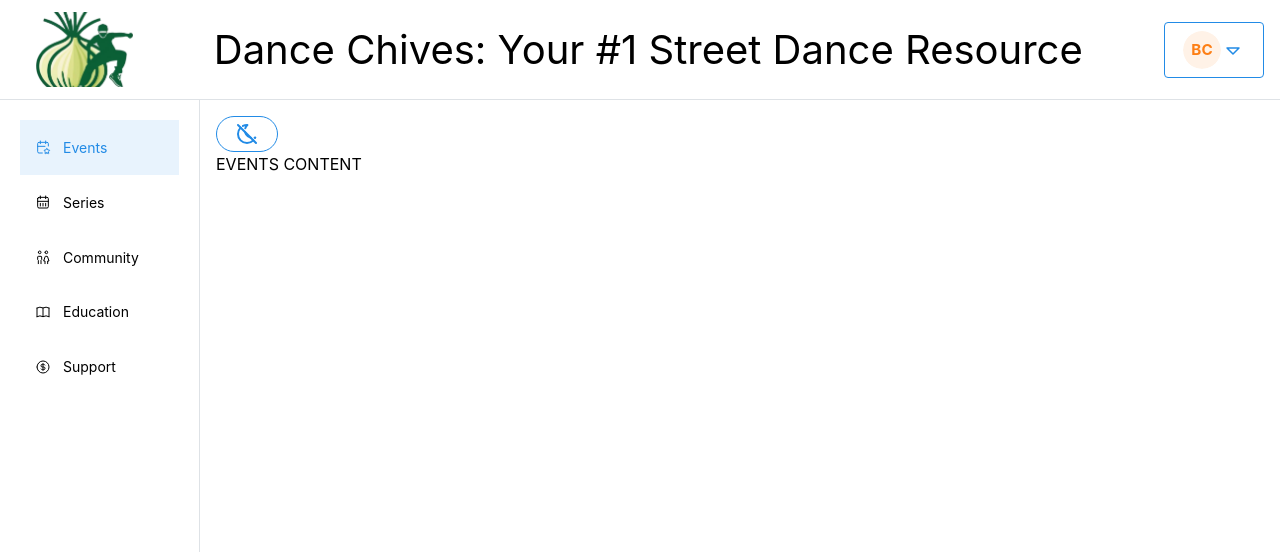
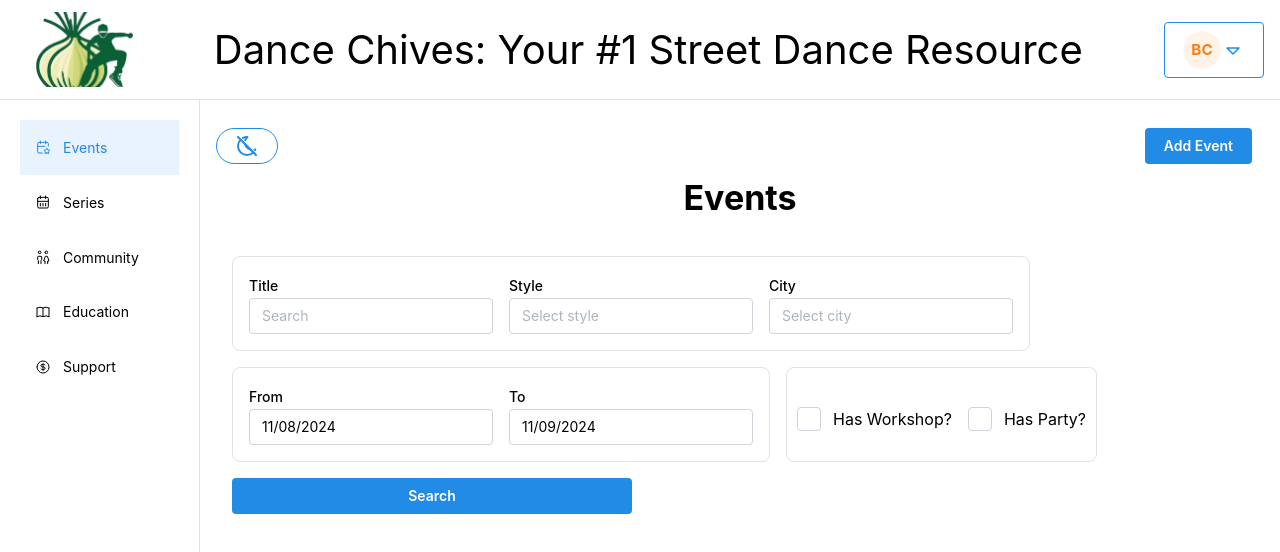
Before and after one commit to BenTheChi/dance-chives, a React (Vite) app: page /events in a window 1280 px wide. Shown: the top 552 px of the page. Built offline with nearby package versions, Linux system fonts and the light colour scheme.

Commit message:
Event Search Menu

```diff
--- a/package.json
+++ b/package.json
@@ -20,9 +20,11 @@
     "storybook:build": "storybook build"
   },
   "dependencies": {
-    "@mantine/core": "7.13.4",
-    "@mantine/hooks": "7.13.4",
+    "@mantine/core": "7.13.5",
+    "@mantine/dates": "^7.13.5",
+    "@mantine/hooks": "7.13.5",
     "@tabler/icons-react": "^3.21.0",
+    "dayjs": "^1.11.13",
     "react": "^18.3.1",
     "react-dom": "^18.3.1",
     "react-router-dom": "^6.27.0"
--- a/src/App.tsx
+++ b/src/App.tsx
@@ -3,6 +3,8 @@ import '@mantine/core/styles.css';
 import { MantineProvider, Text } from '@mantine/core';
 import { Router } from './Router';
 import { theme } from './theme';
+
+import '@mantine/dates/styles.css';
 
 export default function App() {
   return (
--- a/src/components/AppShell/NavBar.tsx
+++ b/src/components/AppShell/NavBar.tsx
@@ -5,6 +5,7 @@ import {
   IconCoin,
   IconFriends,
 } from '@tabler/icons-react';
+import { Link } from 'react-router-dom';
 import { NavLink } from '@mantine/core';
 
 export function NavBar() {
@@ -12,42 +13,43 @@ export function NavBar() {
     <>
       {[
         {
-          href: '/events',
+          to: '/events',
           key: 'events-nav',
           label: 'Events',
           icon: <IconCalendarStar size="1rem" stroke={1.5} />,
         },
         {
-          href: '/series',
+          to: '/series',
           key: 'series-nav',
           label: 'Series',
           icon: <IconCalendarMonth size="1rem" stroke={1.5} />,
         },
         {
-          href: '/community',
+          to: '/community',
           key: 'community-nav',
           label: 'Community',
           icon: <IconFriends size="1rem" stroke={1.5} />,
         },
         {
-          href: '/education',
+          to: '/education',
           key: 'education-nav',
           label: 'Education',
           icon: <IconBook size="1rem" stroke={1.5} />,
         },
         {
-          href: '/support',
+          to: '/support',
           key: 'support-nav',
           label: 'Support',
           icon: <IconCoin size="1rem" stroke={1.5} />,
         },
       ].map((link) => (
         <NavLink
-          href={link.href}
+          component={Link}
+          to={link.to}
           key={link.key}
           label={link.label}
           leftSection={link.icon}
-          active={window.location.pathname === link.href}
+          active={window.location.pathname === link.to}
         />
       ))}
     </>
--- a/src/components/Cards/TallCard.tsx
+++ b/src/components/Cards/TallCard.tsx
@@ -11,7 +11,6 @@ interface TallCardProps {
 }
 
 export function TallCard({ cardType, title, date, city, styles }: TallCardProps) {
-  console.log(cardType);
   return (
     <Card component={Link} to={`/${cardType}`} withBorder radius="md" shadow="sm" w="300">
       <Group>
--- a/src/pages/EventsPage.tsx
+++ b/src/pages/EventsPage.tsx
@@ -1,12 +1,134 @@
-import { Text } from '@mantine/core';
+import { useState } from 'react';
+import { Link } from 'react-router-dom';
+import {
+  Autocomplete,
+  Button,
+  Card,
+  Center,
+  Checkbox,
+  Group,
+  Paper,
+  TextInput,
+  Title,
+} from '@mantine/core';
+import { DateInput } from '@mantine/dates';
 import { BasicAppShell } from '../components/AppShell/BasicAppShell';
 import { DarkModeToggle } from '../components/ColorSchemeToggle/ColorSchemeToggle';
 
 export function EventsPage() {
+  const [startValue, setStartValue] = useState<Date | null>(new Date());
+  const [endValue, setEndValue] = useState<Date | null>(
+    new Date(new Date().setDate(new Date().getDate() + 1))
+  );
+  const [titleValue, setTitleValue] = useState<string>('');
+  const [cityValue, setCityValue] = useState<string>('');
+  const [stylesValue, setStyleValue] = useState<string>('');
+  const [hasWorkshop, setHasWorkshop] = useState(false);
+  const [hasParty, setHasParty] = useState(false);
+
+  const submitSearch = () => {
+    console.log('Search submitted');
+  };
+
+  const cities = [
+    'New York',
+    'Los Angeles',
+    'Chicago',
+    'Houston',
+    'Phoenix',
+    'Philadelphia',
+    'San Antonio',
+    'San Diego',
+    'Dallas',
+    'San Jose',
+  ];
+
+  const styles = [
+    'Open Styles',
+    'Waacking',
+    'Popping',
+    'Locking',
+    'Breaking',
+    'House',
+    'Vogue',
+    'Hip Hop',
+    'Krump',
+  ];
+
   return (
     <BasicAppShell>
-      <DarkModeToggle />
-      <Text>EVENTS CONTENT</Text>
+      <Group justify="space-between">
+        <DarkModeToggle />
+        <Button component={Link} to="/add-event" m="sm">
+          Add Event
+        </Button>
+      </Group>
+      <Center mb="lg">
+        <Title size="h1">Events</Title>
+      </Center>
+      <Card>
+        <Group align="center" justify="space-between">
+          <Group align="flex-start">
+            <Paper component={Group} withBorder p="md" radius="md">
+              <TextInput
+                value={titleValue}
+                onChange={(event) => setTitleValue(event.currentTarget.value)}
+                label="Title"
+                placeholder="Search"
+              />
+              <Autocomplete
+                value={stylesValue}
+                onChange={setStyleValue}
+                label="Style"
+                placeholder="Select style"
+                data={styles}
+              />
+              <Autocomplete
+                value={cityValue}
+                onChange={setCityValue}
+                label="City"
+                placeholder="Select city"
+                data={cities}
+              />
+            </Paper>
+            <Paper component={Group} withBorder p="md" radius="md">
+              <DateInput
+                value={startValue}
+                onChange={setStartValue}
+                valueFormat="MM/DD/YYYY"
+                label="From"
+                placeholder="Start Date"
+              />
+              <DateInput
+                value={endValue}
+                onChange={setEndValue}
+                valueFormat="MM/DD/YYYY"
+                label="To"
+                placeholder="End Date"
+              />
+            </Paper>
+            <Paper component={Group} withBorder p="xs" radius="md" h="94.8">
+              <Checkbox
+                mt="xs"
+                label="Has Workshop?"
+                size="md"
+                checked={hasWorkshop}
+                onChange={(event) => setHasWorkshop(event.currentTarget.checked)}
+              />
+              <Checkbox
+                mt="xs"
+                label="Has Party?"
+                size="md"
+                checked={hasParty}
+                onChange={(event) => setHasParty(event.currentTarget.checked)}
+              />
+            </Paper>
+          </Group>
+          <Button w="400" onClick={submitSearch} variant="filled" color="blue">
+            Search
+          </Button>
+        </Group>
+      </Card>
     </BasicAppShell>
   );
 }
```
Also changed, not shown: 2 other files (tests, documents, lock files or other folders).
